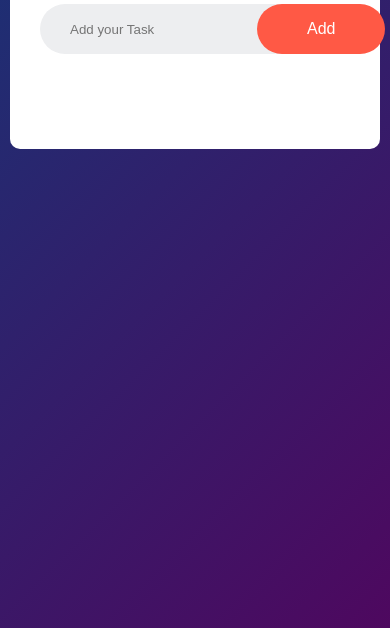
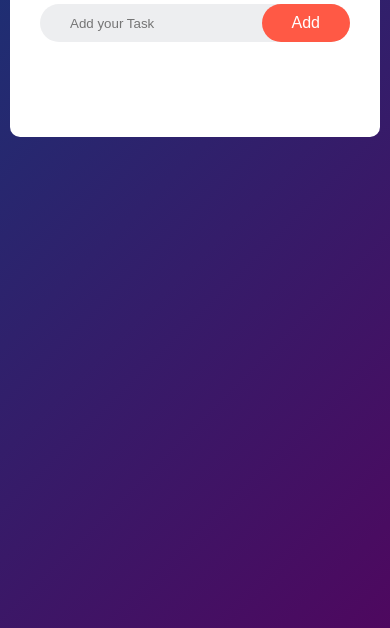
Before and after one commit to tahaamin2013/To-Do-List, a plain HTML site: page index.html in a window 390 px wide. Shown: the part 216-844 px from the top of the page. Drawn offline with Linux system fonts and the light colour scheme.

Commit message:
Update style.css

```diff
--- a/style.css
+++ b/style.css
@@ -112,3 +112,9 @@ ul li span {
 ul li span:hover {
     background: #edeef0;
 }
+
+@media (max-width: 600px) {
+    button {
+        padding:10px 30px;
+    }
+}
```
